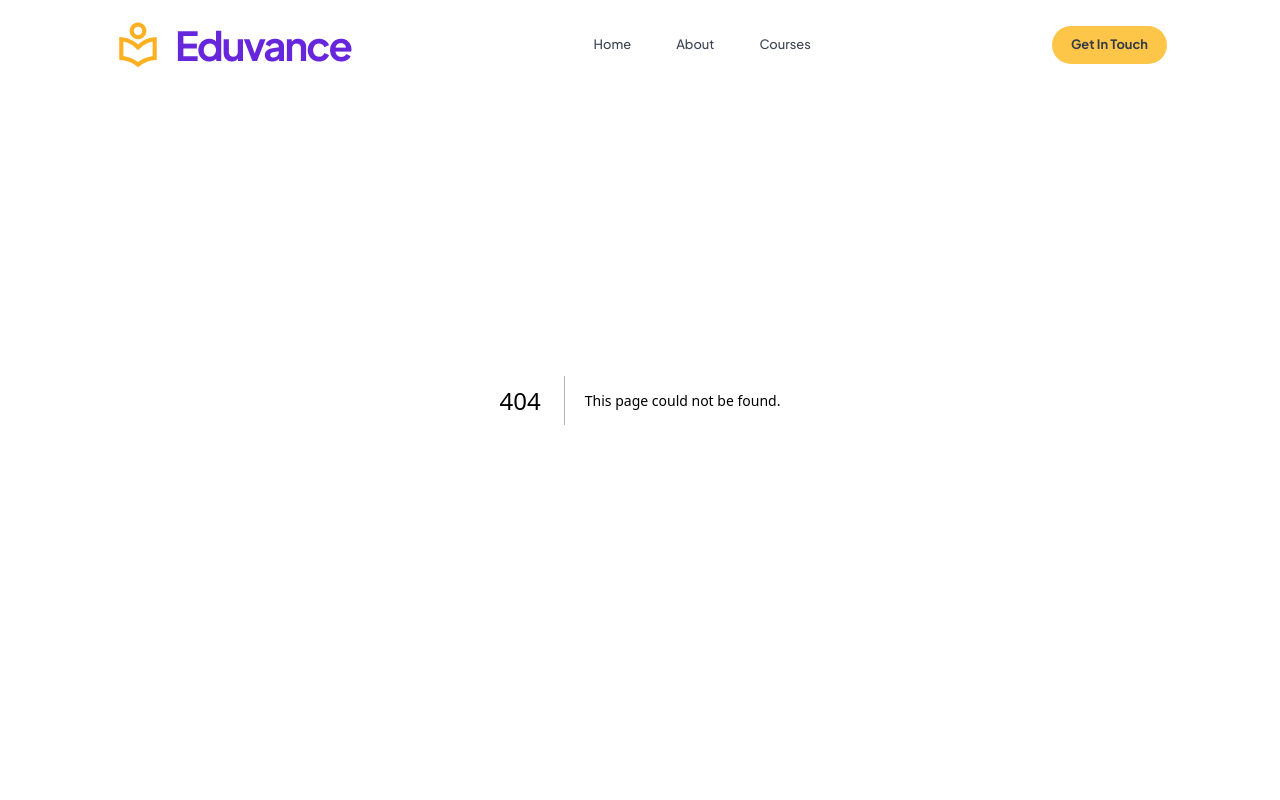
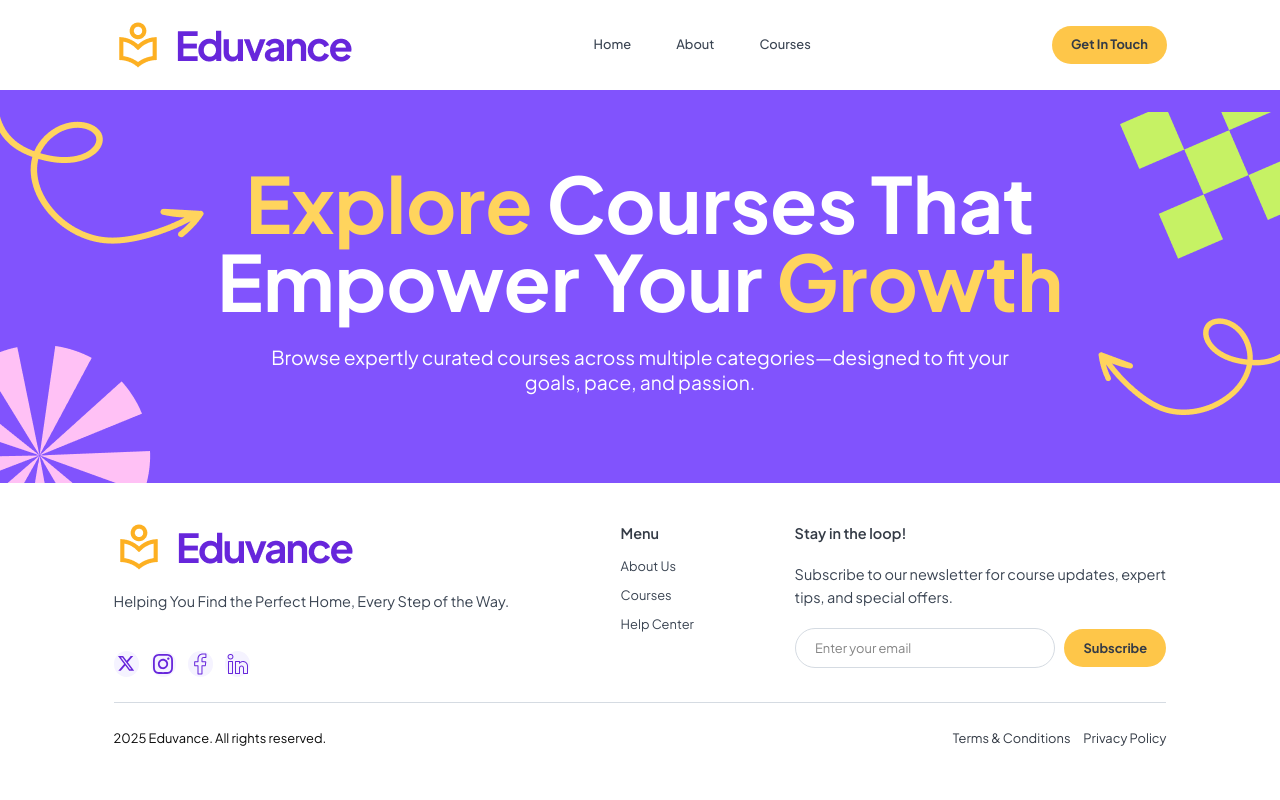
Before and after one commit to Bernardowert/eduvance, a Next.js app: page /courses in a window 1280 px wide. Before the commit this address had no page. Shown: the top 800 px of the page. Built offline with nearby package versions, Linux system fonts and the light colour scheme.

Commit message:
criação inicial da pagina courses, criação e edição do cardSection para modularização

```diff
--- /dev/null
+++ b/src/app/courses/[id]/page.tsx
@@ -0,0 +1,9 @@
+import { Id } from "@/utils/types/slug.type";
+
+export default async function PageDetail({params}:Id){
+    const {id} = await params;
+
+    return(
+        <h1>Detail Course - {id}</h1>
+    )
+}
--- /dev/null
+++ b/src/app/courses/page.tsx
@@ -0,0 +1,11 @@
+import { CardSection } from "@/components/cardSection";
+
+export default function Courses(){
+    return(
+        <>
+                  <CardSection description="Browse expertly curated courses across multiple categories—designed to fit your goals, pace, and passion." classNameTitle="max-w-full" classNameDescription="max-w-cardSection mx-auto">
+                     <span>Explore</span> Courses That Empower Your <span>Growth</span>
+                   </CardSection>
+        </>
+    )
+}
--- a/src/components/cardSection/index.tsx
+++ b/src/components/cardSection/index.tsx
@@ -8,16 +8,18 @@ import style  from "./style.module.css";
 interface CardSectionProps{
     description:string;
     children:ReactNode;
+    classNameTitle?:string;
+    classNameDescription?:string;
 }
 
 
-export function CardSection({description, children}:CardSectionProps){
+export function CardSection({description, children, classNameTitle, classNameDescription}:CardSectionProps){
     return(
         <section className="pt-52 pb-28 h-card-video bg-primary-650 relative z-20 overflow-hidden flex items-center">
             <Details/>
             <ContainerGRID className="text-center text-white">
-                 <h1 className={`text-5xl  font-bold laptop:text-8xl max-w-cardSection mx-auto ${style.title}`}>{children}</h1>
-                 <p className="laptop:text-2xl mt-8">{description}</p>
+                 <h1 className={`text-5xl  font-bold laptop:text-8xl max-w-cardSection mx-auto ${style.title} ${classNameTitle ? classNameTitle : ""}`}>{children}</h1>
+                 <p className={`laptop:text-2xl mt-8 ${classNameDescription ? classNameDescription : ""}`}>{description}</p>
             </ContainerGRID>
         </section>
     )
--- /dev/null
+++ b/src/utils/types/slug.type.ts
@@ -0,0 +1,3 @@
+export interface Id{
+    params: Promise<{id:string}>
+}
```
